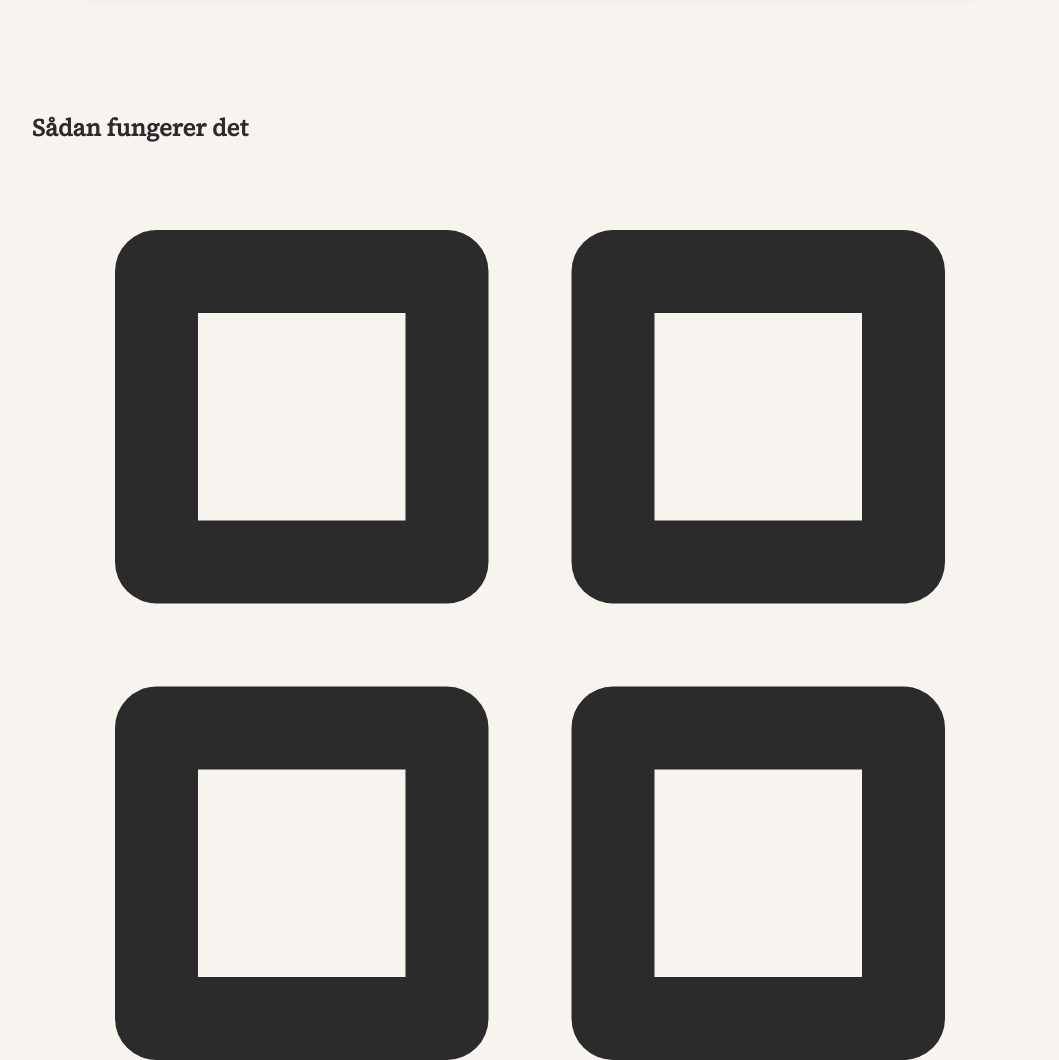
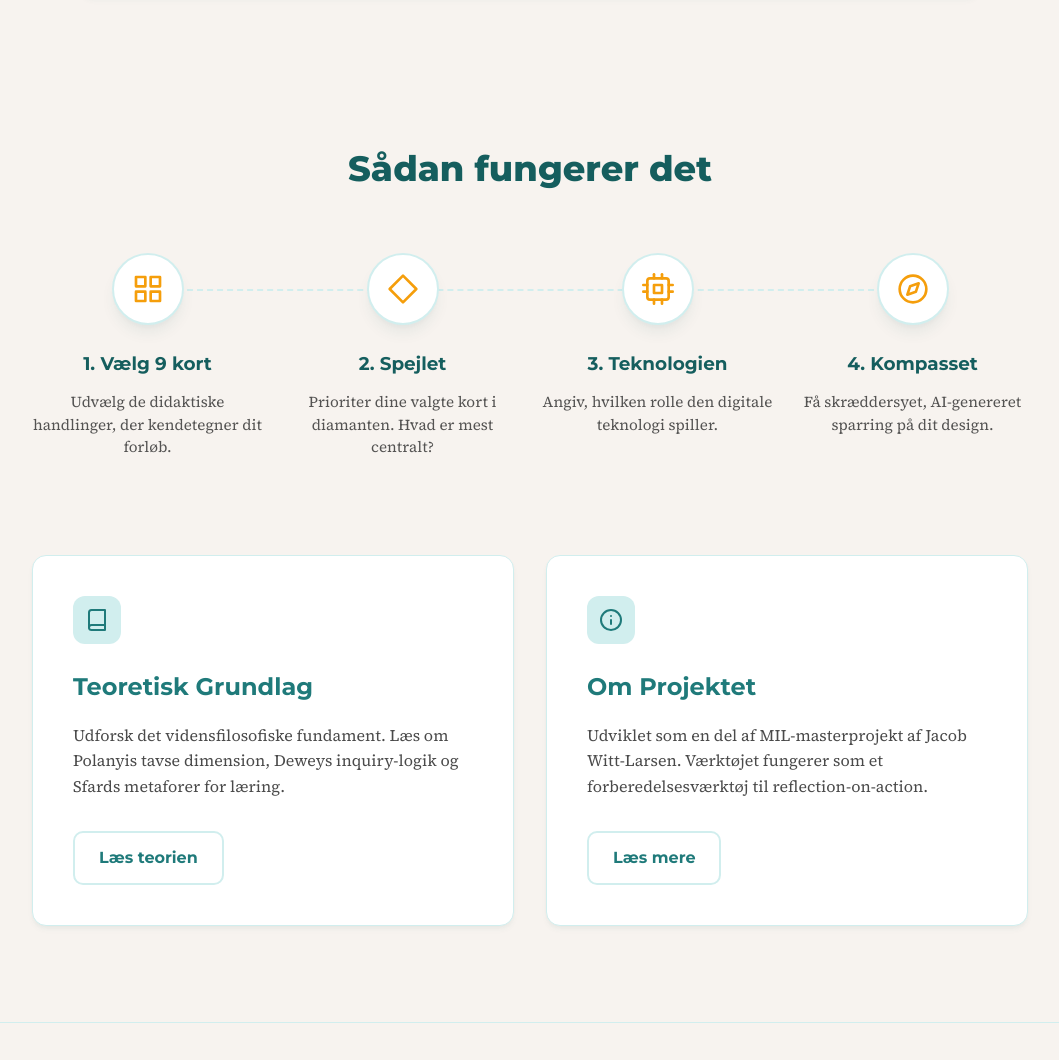
Before and after one commit to Ribocarrew/Det-epistemologiske-vaerksted, a website: page index.html in a window 1280 px wide. Shown: the part 1150-2210 px from the top of the page, without its empty margins (110-1169 px from the left). Drawn offline with Linux system fonts and the light colour scheme.

Commit message:
Initial commit - alle filer tilføjet

```diff
--- a/styles.css
+++ b/styles.css
@@ -191,6 +191,111 @@
     transform: translateX(4px);
 }
 
+/* How it works Section */
+.how-it-works-section {
+    padding: 2rem 0 6rem;
+    text-align: center;
+    animation: fadeIn 0.8s ease-out 0.2s forwards;
+    opacity: 0;
+}
+
+.section-title {
+    font-family: var(--font-heading);
+    font-weight: 800;
+    font-size: 2.2rem;
+    color: var(--color-nav);
+    margin-bottom: 3.5rem;
+}
+
+.steps-container {
+    display: grid;
+    grid-template-columns: repeat(4, 1fr);
+    gap: 1.5rem;
+    position: relative;
+}
+
+@media (max-width: 800px) {
+    .steps-container {
+        grid-template-columns: repeat(2, 1fr);
+        gap: 2.5rem 1.5rem;
+    }
+}
+
+@media (max-width: 480px) {
+    .steps-container {
+        grid-template-columns: 1fr;
+        gap: 3rem;
+    }
+}
+
+.step-card {
+    background-color: transparent;
+    display: flex;
+    flex-direction: column;
+    align-items: center;
+    text-align: center;
+    position: relative;
+    z-index: 2;
+}
+
+.step-icon {
+    width: 72px;
+    height: 72px;
+    background-color: #FFFFFF;
+    color: var(--color-amber);
+    border-radius: 50%;
+    display: flex;
+    align-items: center;
+    justify-content: center;
+    margin-bottom: 1.5rem;
+    box-shadow: var(--shadow-md);
+    border: 2px solid var(--color-teal-light);
+    transition: all 0.3s cubic-bezier(0.4, 0, 0.2, 1);
+    position: relative;
+    z-index: 2;
+}
+
+.step-card:hover .step-icon {
+    transform: translateY(-5px) scale(1.05);
+    border-color: var(--color-amber);
+    box-shadow: 0 15px 25px -5px rgba(245, 158, 11, 0.2);
+}
+
+.step-icon svg {
+    width: 32px;
+    height: 32px;
+}
+
+.step-card h3 {
+    font-family: var(--font-heading);
+    font-weight: 700;
+    font-size: 1.15rem;
+    color: var(--color-nav);
+    margin-bottom: 0.75rem;
+}
+
+.step-card p {
+    color: var(--color-text);
+    font-size: 0.95rem;
+    line-height: 1.5;
+    opacity: 0.8;
+}
+
+/* Connecting line for desktop */
+@media (min-width: 801px) {
+    .steps-container::after {
+        content: '';
+        position: absolute;
+        top: 36px; /* half of 72px icon */
+        left: 12.5%;
+        right: 12.5%;
+        height: 2px;
+        background: transparent;
+        border-top: 2px dashed var(--color-teal-light);
+        z-index: 1;
+    }
+}
+
 /* Cards Section */
 .cards-section {
     display: grid;
```
Also changed, not shown: om.html (+1 -0 lines), spejlet.html (+1 -0 lines), teori.html (+1 -0 lines), trin35.html (+1 -0 lines).
